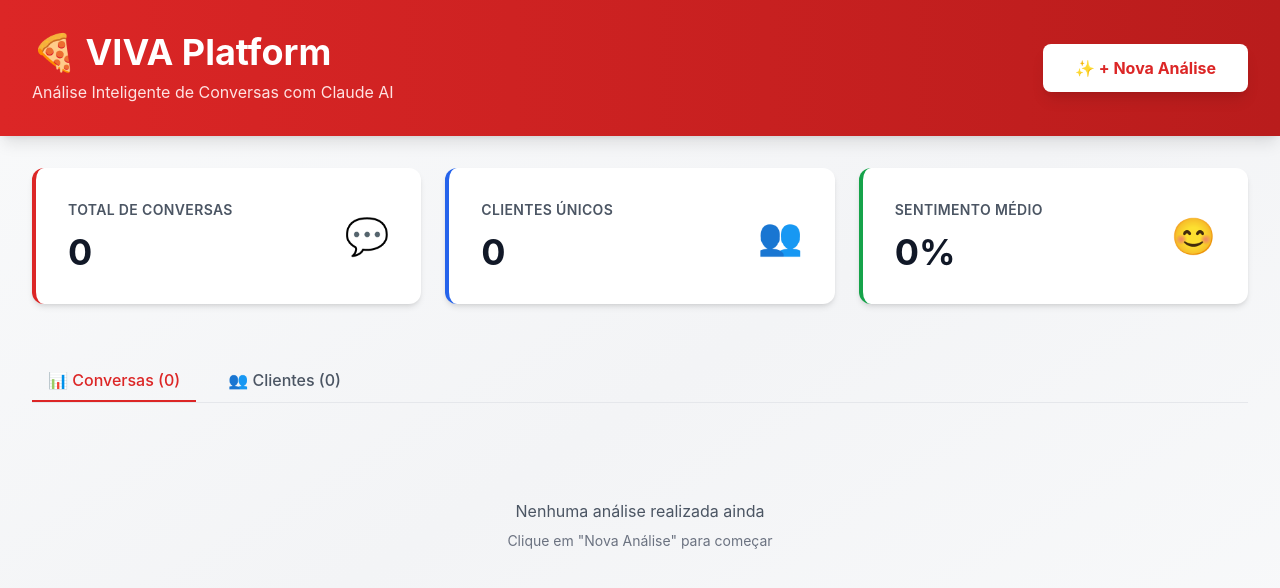
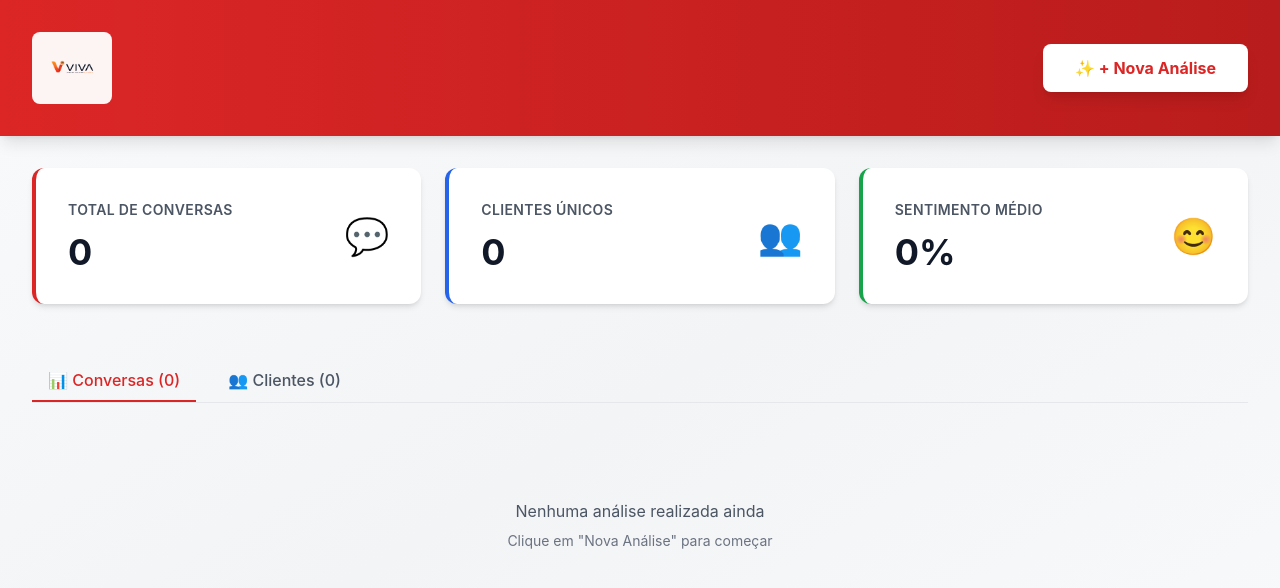
Before and after one commit to paletamkt/viva-platform, a Next.js app: page / in a window 1280 px wide. Shown: the top 588 px of the page. Built offline with nearby package versions, Linux system fonts and the light colour scheme.

Commit message:
feat: adiciona logo oficial e favicon

```diff
--- /dev/null
+++ b/src/pages/_document.tsx
@@ -0,0 +1,15 @@
+import { Html, Head, Main, NextScript } from 'next/document';
+
+export default function Document() {
+  return (
+    <Html lang="pt-BR">
+      <Head>
+        <link rel="icon" href="/icon.png" type="image/png" />
+      </Head>
+      <body>
+        <Main />
+        <NextScript />
+      </body>
+    </Html>
+  );
+}
--- a/src/pages/index.tsx
+++ b/src/pages/index.tsx
@@ -55,9 +55,8 @@ export default function Home() {
       <header className="bg-gradient-to-r from-red-600 to-red-700 shadow-lg">
         <div className="max-w-7xl mx-auto px-4 sm:px-6 lg:px-8 py-8">
           <div className="flex justify-between items-center">
-            <div>
-              <h1 className="text-4xl font-bold text-white">🍕 VIVA Platform</h1>
-              <p className="text-red-100 mt-2">Análise Inteligente de Conversas com Claude AI</p>
+            <div className="bg-white/95 rounded-lg px-4 py-3 inline-block">
+              <img src="/logo.png" alt="VIVA Platform" className="h-12 w-auto" />
             </div>
             <button
               onClick={() => setShowUploadModal(true)}
```
Also changed, not shown: public/icon.png (added), public/logo.png (added).
